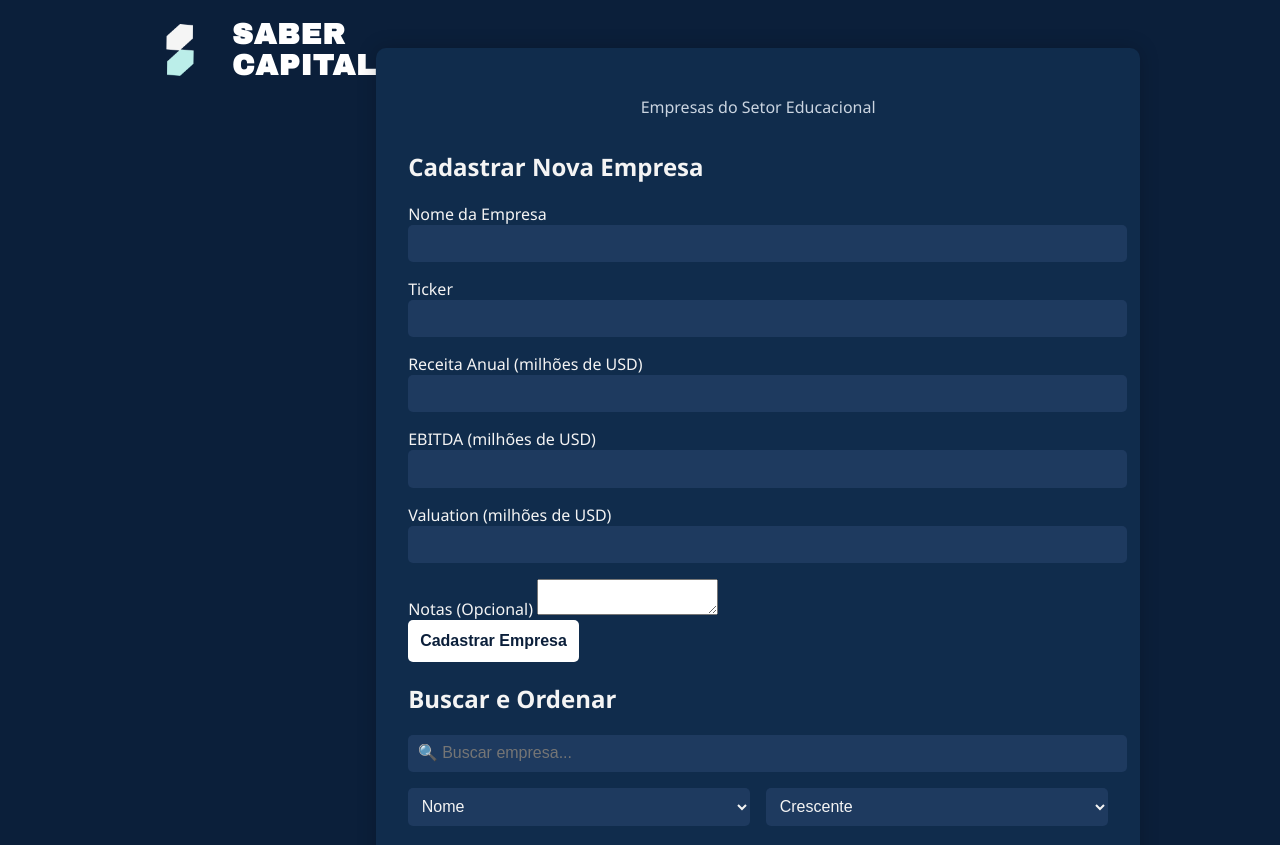
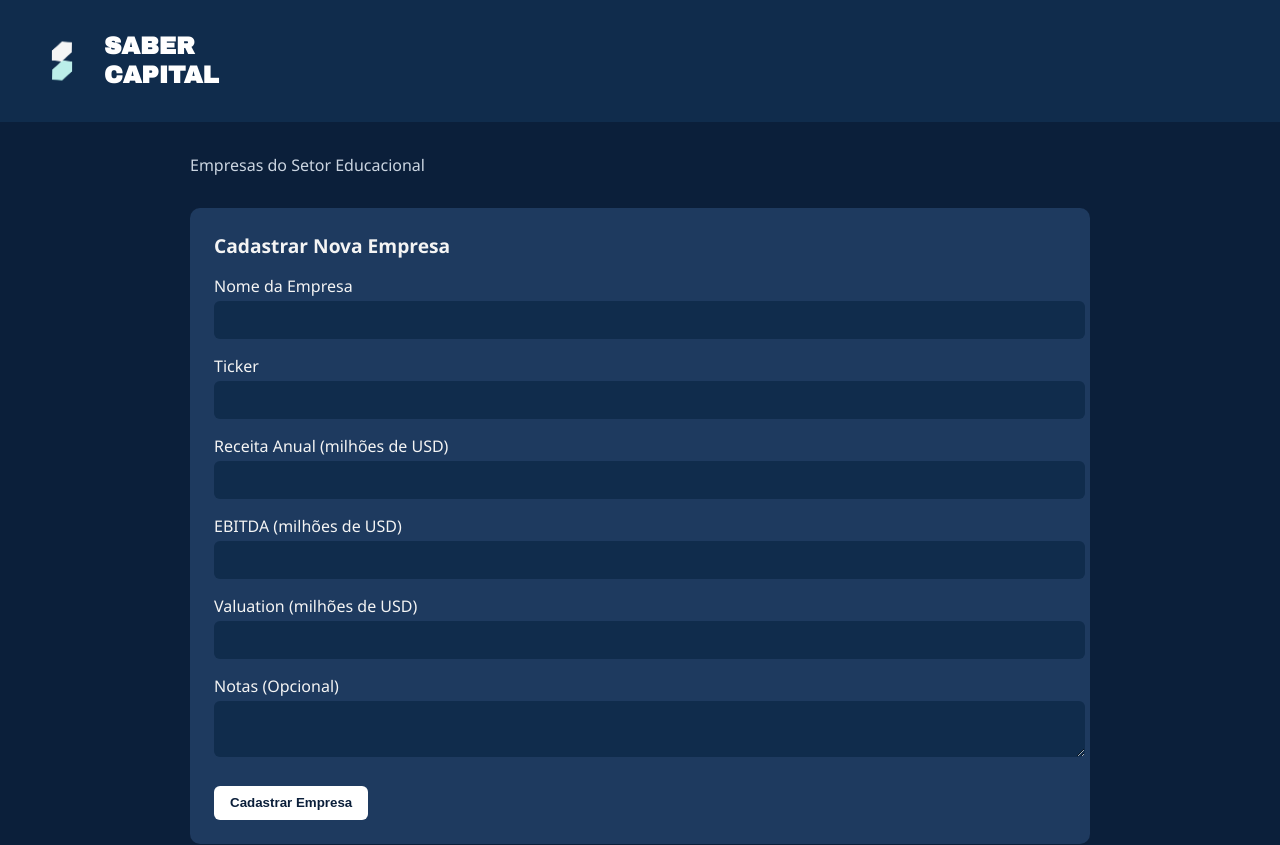
Before and after one commit to Rafaelmarinholink/testes, a plain HTML site: page index.html in a window 1280 px wide. Shown: the top 845 px of the page. Drawn offline with Linux system fonts and the light colour scheme.

Commit message:
Update style.css

```diff
--- a/style.css
+++ b/style.css
@@ -1,129 +1,113 @@
 body {
   margin: 0;
-  padding: 0;
   font-family: 'Segoe UI', sans-serif;
   background-color: #0b1f3a;
   color: #f4f4f4;
-  display: flex;
-  justify-content: center;
-  align-items: flex-start;
-  min-height: 100vh;
 }
 
-.container {
-  width: 100%;
-  max-width: 700px;
-  padding: 2rem;
-  margin-top: 3rem;
+header {
   background-color: #102c4c;
-  border-radius: 10px;
-  box-shadow: 0 0 20px rgba(0, 0, 0, 0.2);
-}
-
-.logo {
-  font-size: 2rem;
-  font-weight: bold;
-  text-align: center;
-  color: #ffffff;
-  margin-bottom: 0.5rem;
+  padding: 1rem 2rem;
 }
 
 .logo-wrapper {
   display: flex;
   align-items: center;
-  justify-content: center;
   gap: 12px;
-  margin-bottom: 2rem;
+}
+
+.logo-img {
+  height: 60px;
 }
 
 .logo-text {
   font-family: 'Archivo Black', sans-serif;
   color: white;
-  font-size: 1.8rem;
-  letter-spacing: 1px;
+  font-size: 1.5rem;
+  line-height: 1.2;
 }
 
-.logo-img {
-  height: 80px;
-  width: auto;
+.container {
+  max-width: 900px;
+  margin: 2rem auto;
+  padding: 0 2rem;
 }
 
 .subtitle {
   font-size: 1rem;
-  text-align: center;
   color: #cbd5e1;
   margin-bottom: 2rem;
 }
 
-input[type="text"],
-input[type="number"],
-select {
-  padding: 0.6rem;
-  border: none;
-  border-radius: 5px;
-  font-size: 1rem;
+.card {
   background-color: #1e3a5f;
-  color: #f4f4f4;
-  width: 100%;
+  padding: 1.5rem;
+  border-radius: 10px;
+  margin-bottom: 2rem;
+}
+
+.card h2 {
+  margin-top: 0;
+  font-size: 1.2rem;
+}
+
+.form-group {
   margin-bottom: 1rem;
 }
 
-input:focus,
-select:focus {
-  outline: 2px solid #63b3ed;
+.form-group label {
+  display: block;
+  margin-bottom: 0.3rem;
 }
 
-button {
-  padding: 0.75rem;
+.form-group input,
+.form-group textarea,
+select {
+  width: 100%;
+  padding: 0.6rem;
+  border-radius: 6px;
+  border: none;
+  background-color: #102c4c;
+  color: #fff;
   font-size: 1rem;
-  background-color: #ffffff;
-  color: #0b1f3a;
-  border: none;
-  border-radius: 5px;
-  font-weight: bold;
-  cursor: pointer;
-  transition: background 0.3s ease;
 }
 
-button:hover {
-  background-color: #e2e8f0;
+input::placeholder {
+  color: #ccc;
+}
+
+.btn {
+  background-color: #fff;
+  color: #0b1f3a;
+  padding: 0.6rem 1rem;
+  border: none;
+  font-weight: bold;
+  border-radius: 6px;
+  cursor: pointer;
+  margin-top: 0.5rem;
 }
 
 .ordenar {
   display: flex;
+  flex-wrap: wrap;
   gap: 1rem;
-  align-items: center;
-  margin-bottom: 1.5rem;
+  margin-bottom: 1rem;
 }
 
-.ordenar label {
-  color: #e2e8f0;
-  font-size: 0.95rem;
+.empresa-lista {
+  display: grid;
+  grid-template-columns: repeat(auto-fill, minmax(240px, 1fr));
+  gap: 1rem;
 }
 
-.lista-empresas {
-  list-style: none;
-  padding: 0;
-  margin: 0;
+.empresa-card {
+  background-color: #1a365d;
+  padding: 1rem;
+  border-radius: 8px;
 }
 
-.lista-empresas li {
-  background-color: #1a365d;
-  padding: 1rem;
-  margin-bottom: 1rem;
-  border-radius: 5px;
-  transition: background-color 0.3s ease;
+.empresa-card strong {
+  display: block;
+  margin-bottom: 0.5rem;
+  color: #63b3ed;
 }
-
-.lista-empresas li:hover {
-  background-color: #2c5282;
-}
-
-.resultado {
-  background-color: #1a365d;
-  padding: 1.5rem;
-  border-radius: 8px;
-  margin-bottom: 2rem;
-  color: #f4f4f4;
-  line-height: 1.6;
-}
```
